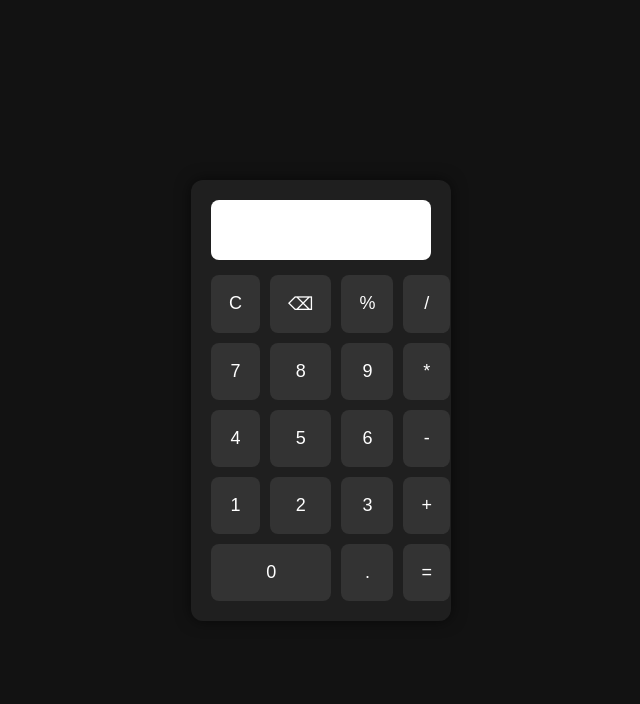
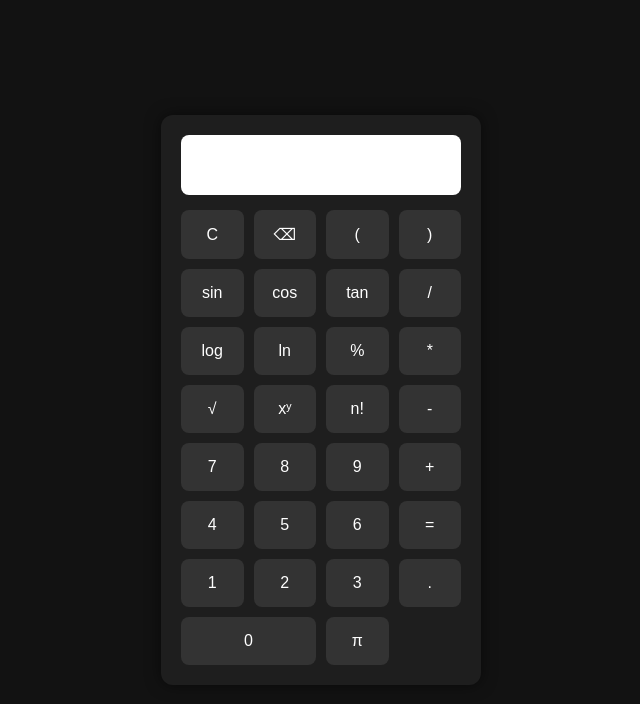
Before and after one commit to vaheeda2003/calci2.0, a plain HTML site: page index.html in a window 1280 px wide. Shown: the whole page, without its empty margins (319-959 px from the left). Drawn offline with Linux system fonts and the light colour scheme.

Commit message:
Add files via upload

```diff
--- a/index.html
+++ b/index.html
@@ -3,7 +3,7 @@
 <head>
     <meta charset="UTF-8">
     <meta name="viewport" content="width=device-width, initial-scale=1.0">
-    <title>Calculator</title>
+    <title>Scientific Calculator</title>
     <link rel="stylesheet" href="style.css">
 </head>
 <body>
@@ -13,31 +13,46 @@
 
         <div class="buttons">
             <button onclick="clearDisplay()">C</button>
-            <button onclick="delChar()">⌫</button>
+            <button onclick="deleteChar()">⌫</button>
+            <button onclick="append('(')">(</button>
+            <button onclick="append(')')">)</button>
+
+            <button onclick="append('Math.sin(')">sin</button>
+            <button onclick="append('Math.cos(')">cos</button>
+            <button onclick="append('Math.tan(')">tan</button>
+            <button onclick="append('/')">/</button>
+
+            <button onclick="append('Math.log10(')">log</button>
+            <button onclick="append('Math.log(')">ln</button>
             <button onclick="append('%')">%</button>
-            <button onclick="append('/')">/</button>
+            <button onclick="append('*')">*</button>
+
+            <button onclick="append('Math.sqrt(')">√</button>
+            <button onclick="append('^')">xʸ</button>
+            <button onclick="factorial()">n!</button>
+            <button onclick="append('-')">-</button>
 
             <button onclick="append('7')">7</button>
             <button onclick="append('8')">8</button>
             <button onclick="append('9')">9</button>
-            <button onclick="append('*')">*</button>
+            <button onclick="append('+')">+</button>
 
             <button onclick="append('4')">4</button>
             <button onclick="append('5')">5</button>
             <button onclick="append('6')">6</button>
-            <button onclick="append('-')">-</button>
+            <button onclick="calculate()">=</button>
 
             <button onclick="append('1')">1</button>
             <button onclick="append('2')">2</button>
             <button onclick="append('3')">3</button>
-            <button onclick="append('+')">+</button>
+            <button onclick="append('.')">.</button>
 
             <button onclick="append('0')" class="zero">0</button>
-            <button onclick="append('.')">.</button>
-            <button onclick="calculate()">=</button>
+            <button onclick="append('Math.PI')">π</button>
         </div>
     </div>
 
     <script src="script.js"></script>
+
 </body>
 </html>
--- a/script.js
+++ b/script.js
@@ -1,21 +1,53 @@
 function append(value) {
-    document.getElementById("display").value += value;
+    let display = document.getElementById("display").value;
+
+    // Handle power operator: replace ^ with Math.pow
+    if (value === '^') {
+        document.getElementById("display").value += '**';
+        return;
+    }
+
+    document.getElementById("display").value = display + value;
 }
 
 function clearDisplay() {
     document.getElementById("display").value = "";
 }
 
-function delChar() {
+function deleteChar() {
     let display = document.getElementById("display");
     display.value = display.value.slice(0, -1);
 }
 
+function factorial() {
+    let val = document.getElementById("display").value;
+
+    if (isNaN(val)) {
+        document.getElementById("display").value = "Error";
+        return;
+    }
+
+    val = Number(val);
+    let result = 1;
+
+    for (let i = 1; i <= val; i++) {
+        result *= i;
+    }
+
+    document.getElementById("display").value = result;
+}
+
 function calculate() {
+    let expression = document.getElementById("display").value;
+
     try {
-        let result = eval(document.getElementById("display").value);
+        // Convert percentage
+        expression = expression.replace(/%/g, '/100');
+
+        // Evaluate
+        let result = eval(expression);
         document.getElementById("display").value = result;
-    } catch (e) {
+    } catch (err) {
         document.getElementById("display").value = "Error";
     }
 }
--- a/style.css
+++ b/style.css
@@ -2,35 +2,35 @@
     margin: 0;
     padding: 0;
     box-sizing: border-box;
-    font-family: Arial;
+    font-family: Arial, sans-serif;
 }
 
 body {
+    background: #121212;
     height: 100vh;
     display: flex;
     justify-content: center;
     align-items: center;
-    background: #121212;
 }
 
 .calculator {
-    background: #1f1f1f;
+    width: 320px;
+    background: #1e1e1e;
     padding: 20px;
     border-radius: 12px;
-    box-shadow: 0 0 15px #00000090;
-    width: 260px;
+    box-shadow: 0 0 15px #00000080;
 }
 
 #display {
     width: 100%;
     height: 60px;
-    font-size: 26px;
+    font-size: 24px;
     margin-bottom: 15px;
+    text-align: right;
     padding: 10px;
-    text-align: right;
     border: none;
     border-radius: 8px;
-    background: #fff;
+    background: white;
 }
 
 .buttons {
@@ -40,8 +40,8 @@ body {
 }
 
 button {
-    padding: 18px;
-    font-size: 18px;
+    padding: 15px;
+    font-size: 16px;
     border: none;
     background: #333;
     color: white;
```
